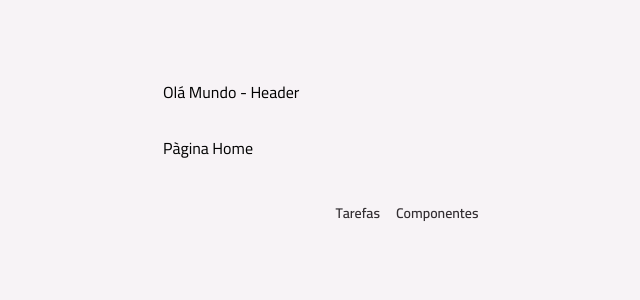
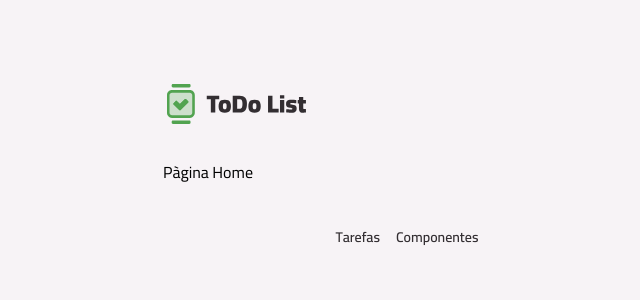
Before and after one commit to anacnogueira/react-todo, a React (Vite) app: page / in a window 1280 px wide. Shown: the top 300 px of the page, without its empty margins (233-873 px from the left). Built offline with nearby package versions, Linux system fonts and the light colour scheme.

Commit message:
Estruturando cor compoments

```diff
--- /dev/null
+++ b/src/cor-components/footer.tsx
@@ -0,0 +1,21 @@
+import { NavLink } from "react-router";
+import Text from "../components/text";
+
+export default function Footer() {
+    return (
+        <footer className="my-5 md:my-10">
+            <nav className="flex items-center justify-center gap-4">
+                <NavLink to="/">
+                   <Text variant="body-sm-bold" className="text-gray-300">
+                        Tarefas
+                    </Text>
+                </NavLink>
+                 <NavLink to="/componentes">
+                   <Text variant="body-sm-bold" className="text-gray-300">
+                        Componentes
+                    </Text>
+                </NavLink>
+            </nav>
+        </footer>
+    )
+}
--- /dev/null
+++ b/src/cor-components/header.tsx
@@ -0,0 +1,10 @@
+import Container from "../components/container";
+import Logo from "../assets/images/logo.svg?react";
+
+export default function Header() {
+    return (
+        <Container as="header" className="mt-3 md: mt-20">
+            <Logo className="h-9 md:h-12"/>
+        </Container>
+    );
+}
--- /dev/null
+++ b/src/cor-components/main-content.tsx
@@ -0,0 +1,15 @@
+import { cx } from "class-variance-authority"
+
+interface MainContentProps extends React.ComponentProps<"main"> {}
+
+export default function MainContent({
+    children,
+    className,
+    ...props
+}: MainContentProps) {
+    return (
+        <main className={cx("mt-4 md:mt-8", className)} {...props}>
+            {children}
+        </main>
+    )
+}
--- a/src/pages/layout-main.tsx
+++ b/src/pages/layout-main.tsx
@@ -1,28 +1,15 @@
-import { NavLink, Outlet } from "react-router";
-import Container from "../components/container";
-import Text from "../components/text";
+import { Outlet } from "react-router";
+
+import Header from "../cor-components/header";
+import MainContent from "../cor-components/main-content";
+import Footer from "../cor-components/footer";
 
 export default function LayoutMain() {
     return <>
-        <Container as="header" className="mt-3 md: mt-20">
-            Olá Mundo - Header
-        </Container>
-        <main className="mt-4 md:mt-8">
+       <Header></Header>
+        <MainContent>
             <Outlet />
-        </main>
-        <footer className="my-5 md:my-10">
-            <nav className="flex items-center justify-center gap-4">
-                <NavLink to="/">
-                   <Text variant="body-sm-bold" className="text-gray-300">
-                        Tarefas
-                    </Text>
-                </NavLink>
-                 <NavLink to="/componentes">
-                   <Text variant="body-sm-bold" className="text-gray-300">
-                        Componentes
-                    </Text>
-                </NavLink>
-            </nav>
-        </footer>
+        </MainContent>
+        <Footer />
     </>
 }
```
